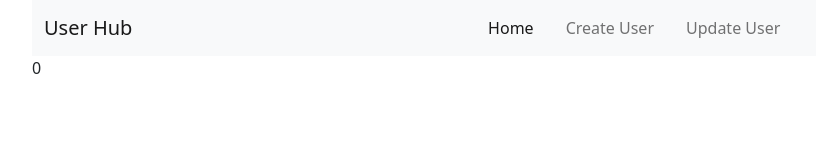
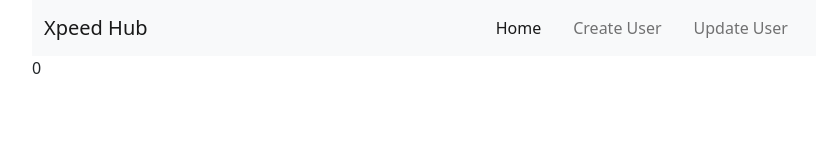
Before and after one commit to NA-Siddiky/xpeed-hub, a React (Create React App) app: page / in a window 1280 px wide. Shown: the top 160 px of the page, without its empty margins (50-866 px from the left). Built offline with nearby package versions, Linux system fonts and the light colour scheme; no server answers.

Commit message:
fixing navbar

```diff
--- a/src/components/Header/Navbar/Navbar.js
+++ b/src/components/Header/Navbar/Navbar.js
@@ -6,7 +6,7 @@
         <div>
             <nav className="navbar navbar-expand-lg navbar-light bg-light">
                 <div className="container-fluid">
-                    <Link to="/" className="navbar-brand">User Hub</Link>
+                    <Link to="/" className="navbar-brand">Xpeed Hub</Link>
                     <button className="navbar-toggler" type="button" data-bs-toggle="collapse" data-bs-target="#navbarNavAltMarkup" aria-controls="navbarNavAltMarkup" aria-expanded="false" aria-label="Toggle navigation">
                         <span className="navbar-toggler-icon"></span>
                     </button>
--- a/src/components/Profile/ProfileList/ProfileList.js
+++ b/src/components/Profile/ProfileList/ProfileList.js
@@ -15,7 +15,7 @@
                 setRows(data.data.rows)
                 setInitRows(data.data.rows)
             })
-        console.log('abc');
+        // console.log('abc');
     }, [])
 
 
```
